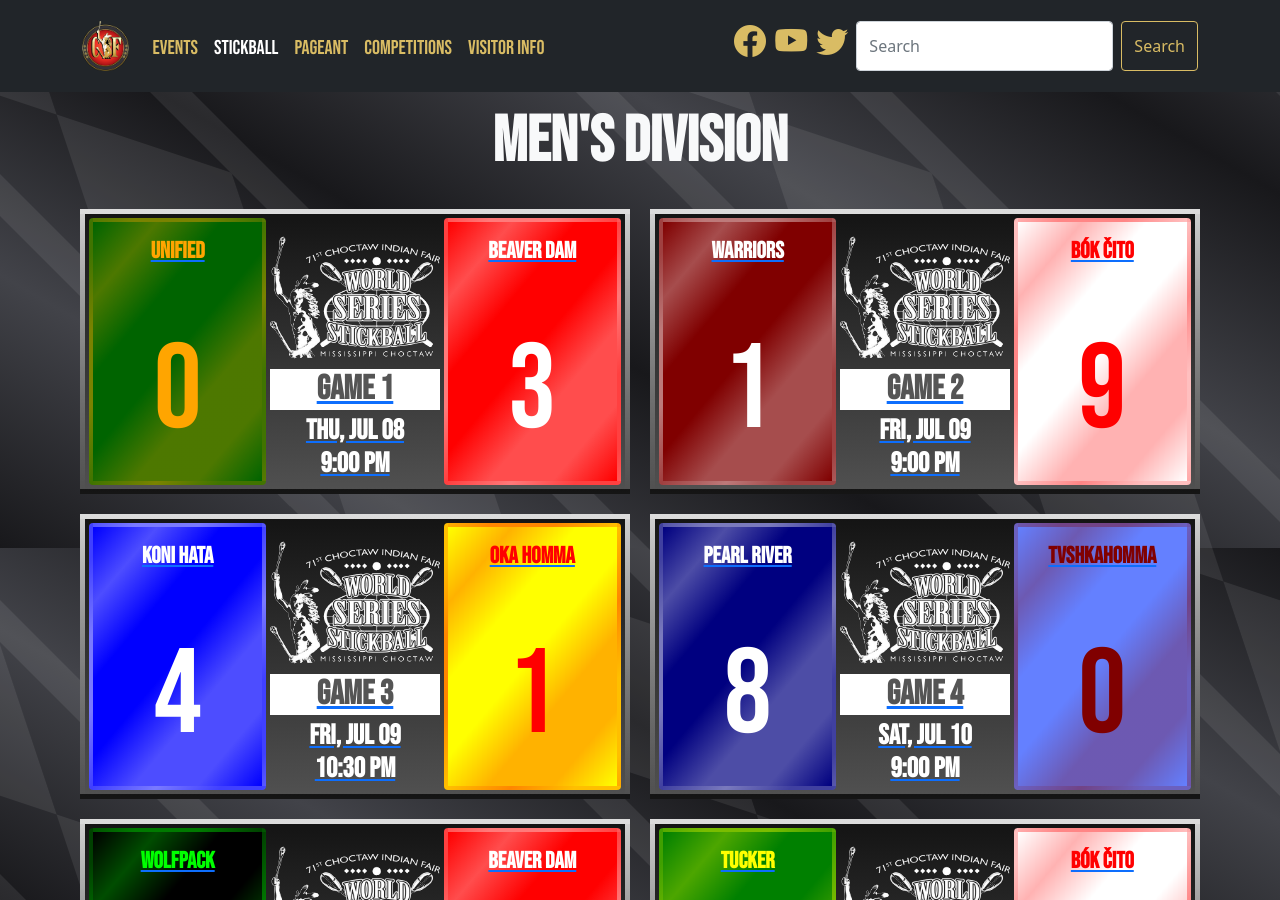
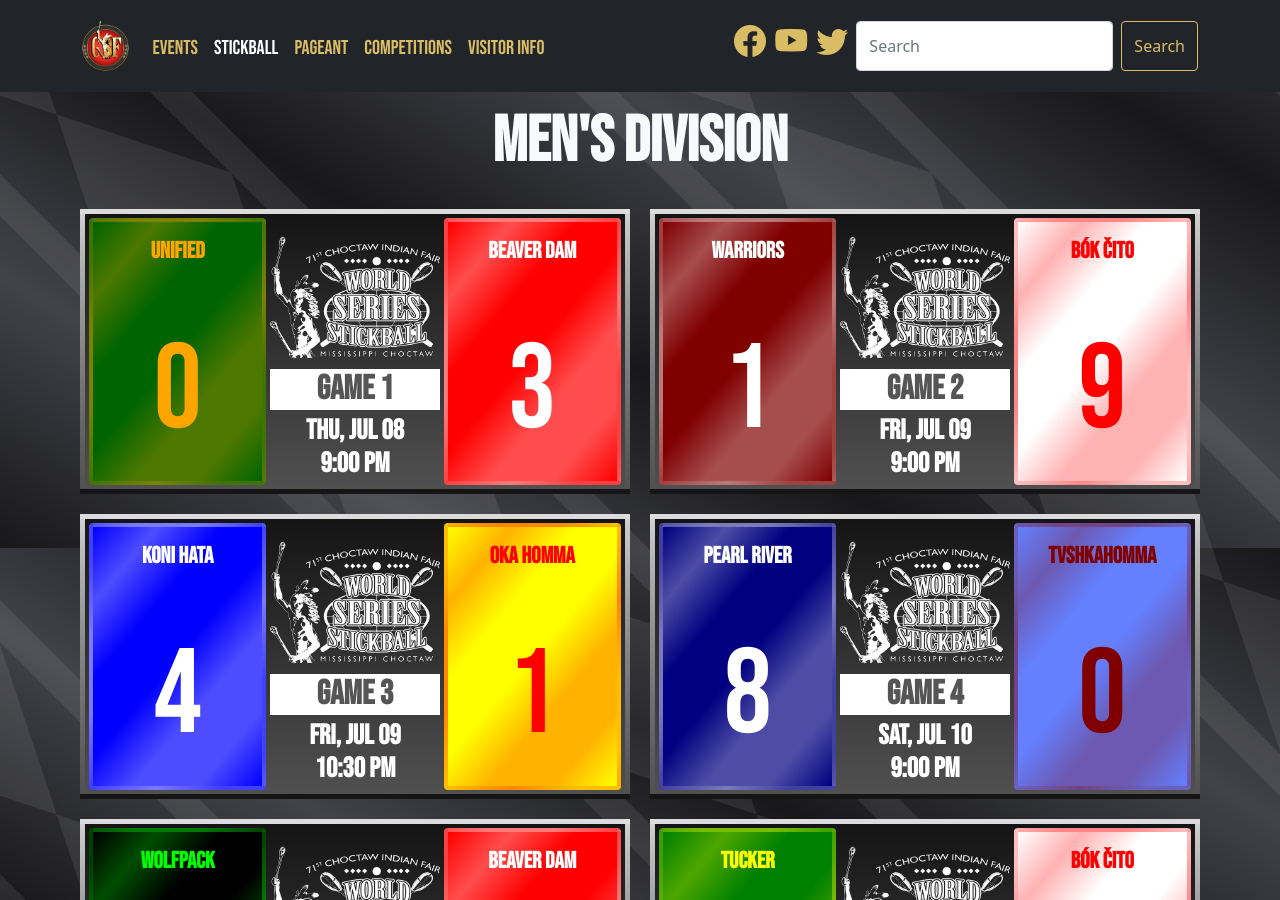
Before and after one commit to smattera/smattera.github.io, a Jekyll site: the page built from stickball/index.md, in a window 1280 px wide and 900 px high, scrolled down 442 px. Built offline with Jekyll 4.4.1, drawn with Linux system fonts in a browser that asks for light colours; nearby versions of some CDN libraries.

Commit message:
Update game.html

```diff
--- a/_includes/game.html
+++ b/_includes/game.html
@@ -1,5 +1,5 @@
       <div class="col">
-        <a href="#" role="button">
+        <a href="#" role="button" style="text-decoration: none;">
           <div class="row row-cols-3 g-1 p-1 card-black-border" style="background: linear-gradient(to bottom, rgba(20,20,20,1), rgba(80,80,80,1));">
             <div class="col-4 card mt-0 position-relative" style="background: linear-gradient(130deg, rgba({{ include.t1c2 }}, 0), rgba({{ include.t1c2 }}, 0.3), rgba({{ include.t1c2 }}, 0), rgba({{ include.t1c2 }}, 0), rgba({{ include.t1c2 }}, 0.3), rgba({{ include.t1c2 }}, 0.3), rgba({{ include.t1c2 }}, 0)), rgba({{ include.t1c }}, 1); color: rgba({{ include.t1c2 }},1); border: 4px solid rgba({{ include.t1c2 }}, 0.25);">
               <div class="card-head pt-3 h3" style="font-size:1.45rem;">{{ include.t1 }}</div>
```
